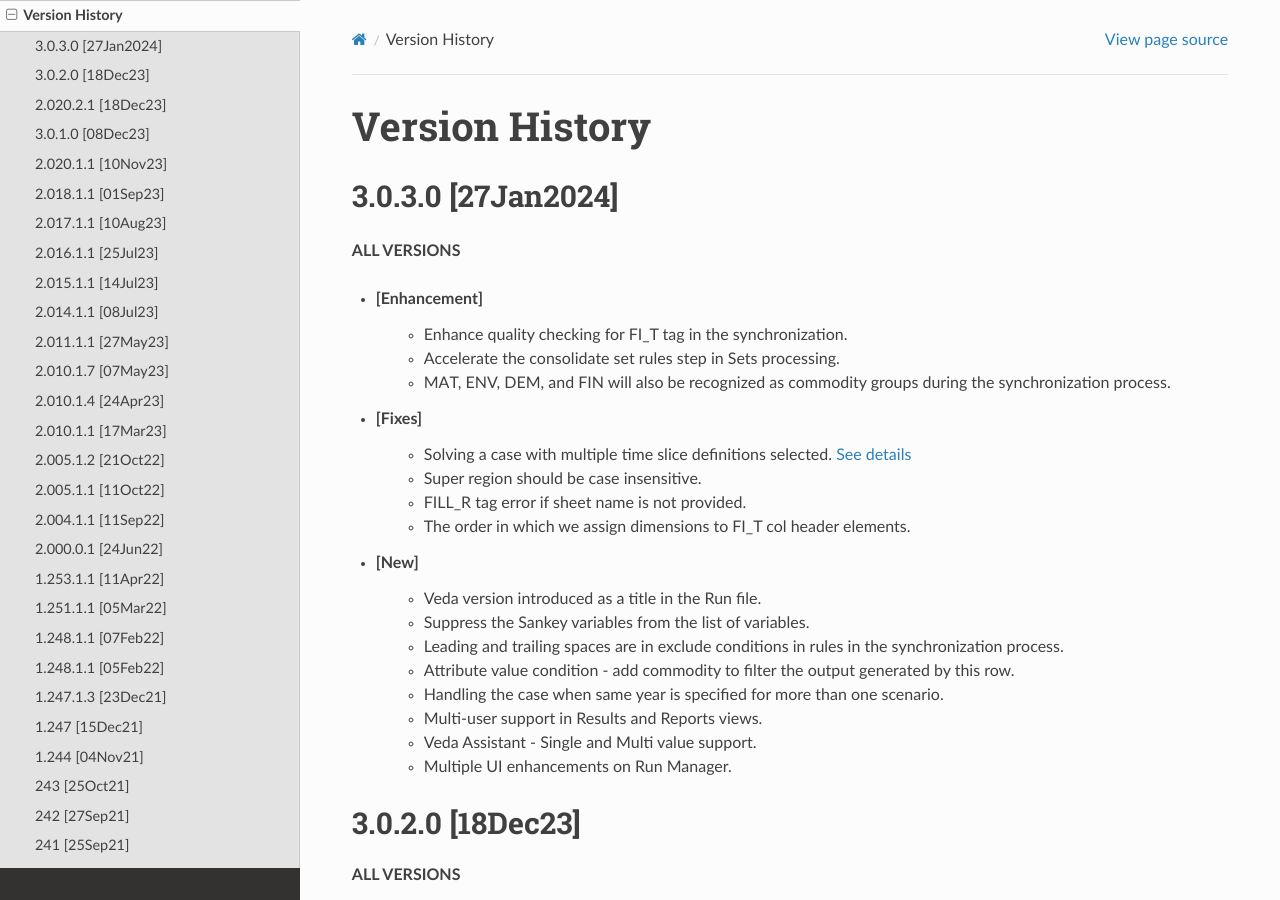
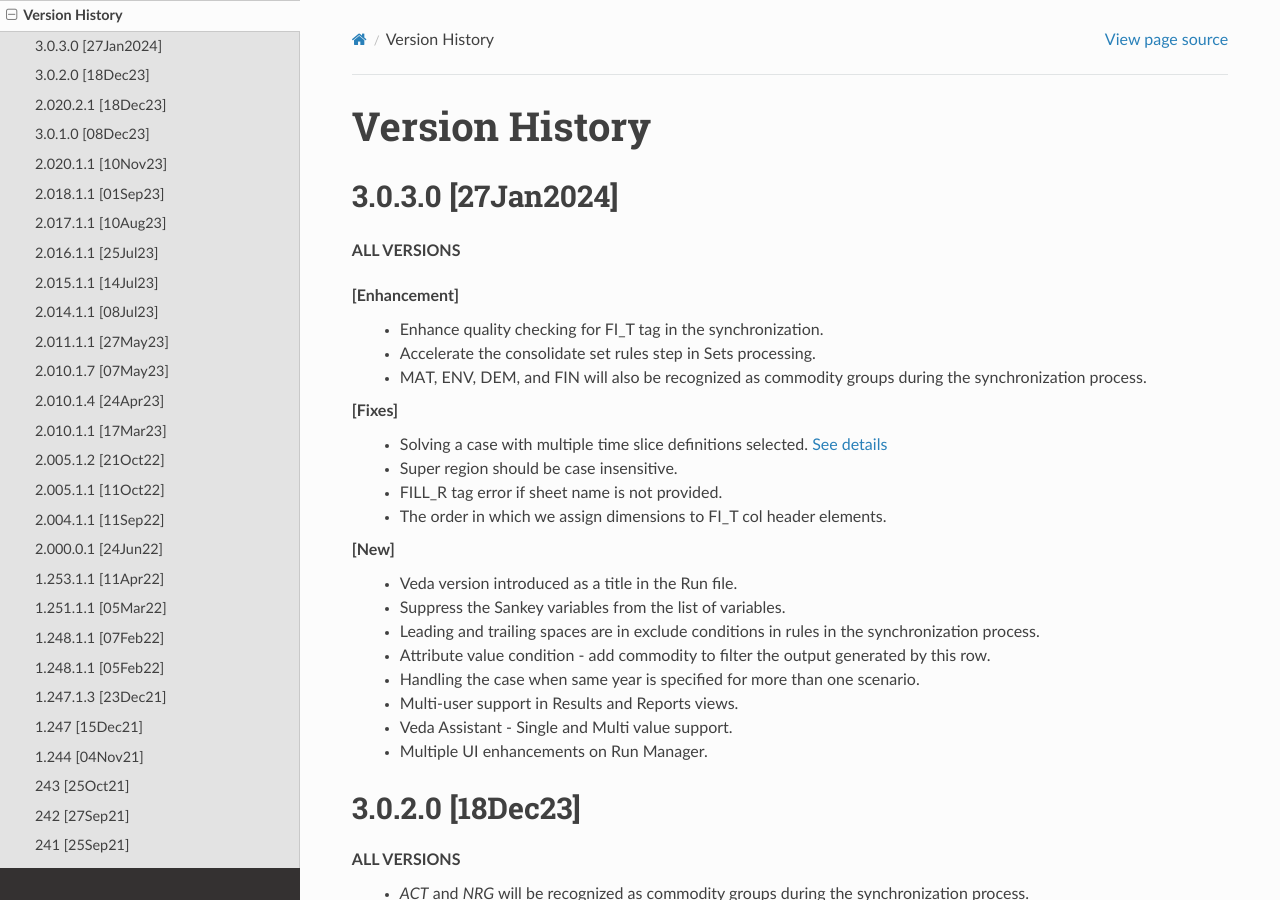
Before and after one commit to kanors-emr/Veda-documentation, a Sphinx documentation site: the page built from docs/source/pages/version_history.rst, in a window 1280 px wide and 900 px high. Built offline with Sphinx 7.4.7 and the Read the Docs theme 2.0.0, drawn with Linux system fonts in a browser that asks for light colours.

```diff
--- a/docs/source/pages/version_history.rst
+++ b/docs/source/pages/version_history.rst
@@ -8,18 +8,18 @@ Version History
 
 **ALL VERSIONS**
 
-* [Enhancement]
+[Enhancement]
         *  Enhance quality checking for FI_T tag in the synchronization.
 	*  Accelerate the consolidate set rules step in Sets processing.
 	*  MAT, ENV, DEM, and FIN will also be recognized as commodity groups during the synchronization process.
 
-* [Fixes]
+[Fixes]
         *  Solving a case with multiple time slice definitions selected. `See details <https://github.com/kanors-emr/Veda2.0-Installation/issues/29>`_
 	*  Super region should be case insensitive.
 	*  FILL_R tag error if sheet name is not provided.
 	*  The order in which we assign dimensions to FI_T col header elements.
 
-* [New]
+[New]
         *  Veda version introduced as a title in the Run file.
 	*  Suppress the Sankey variables from the list of variables.
 	*  Leading and trailing spaces are in exclude conditions in rules in the synchronization process.
```
